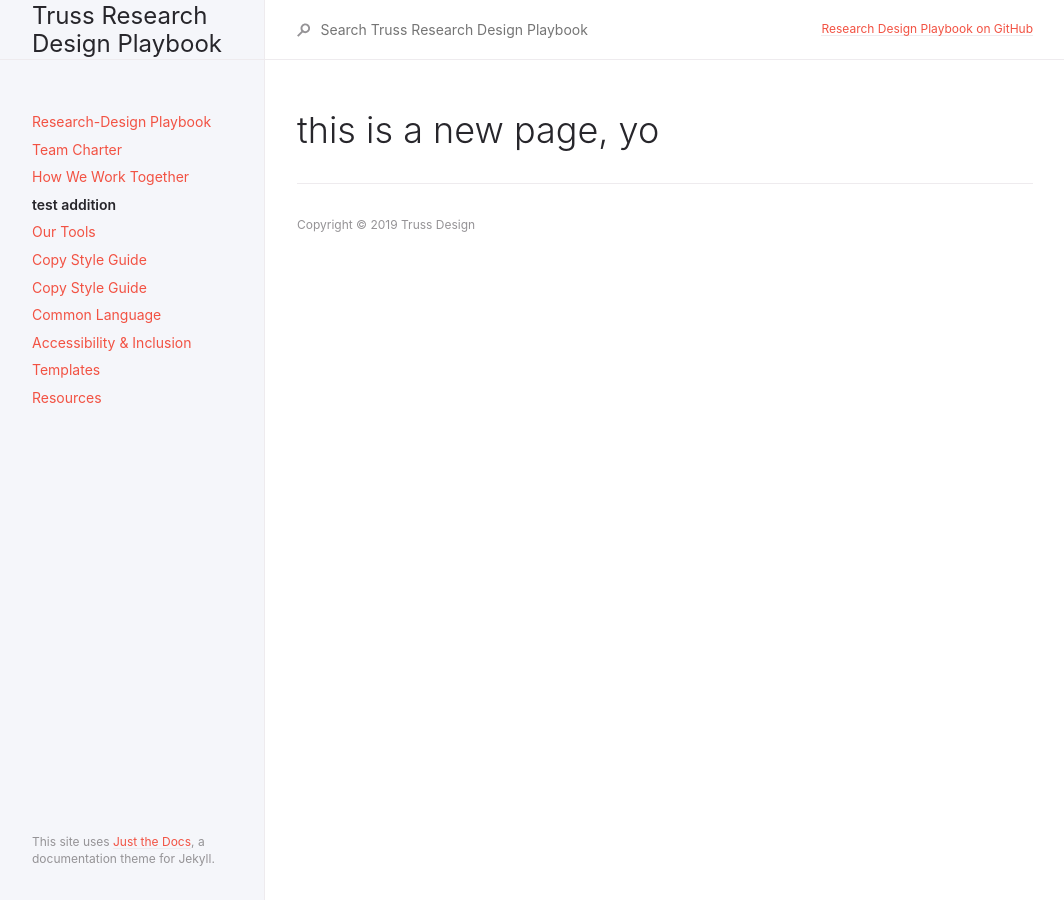
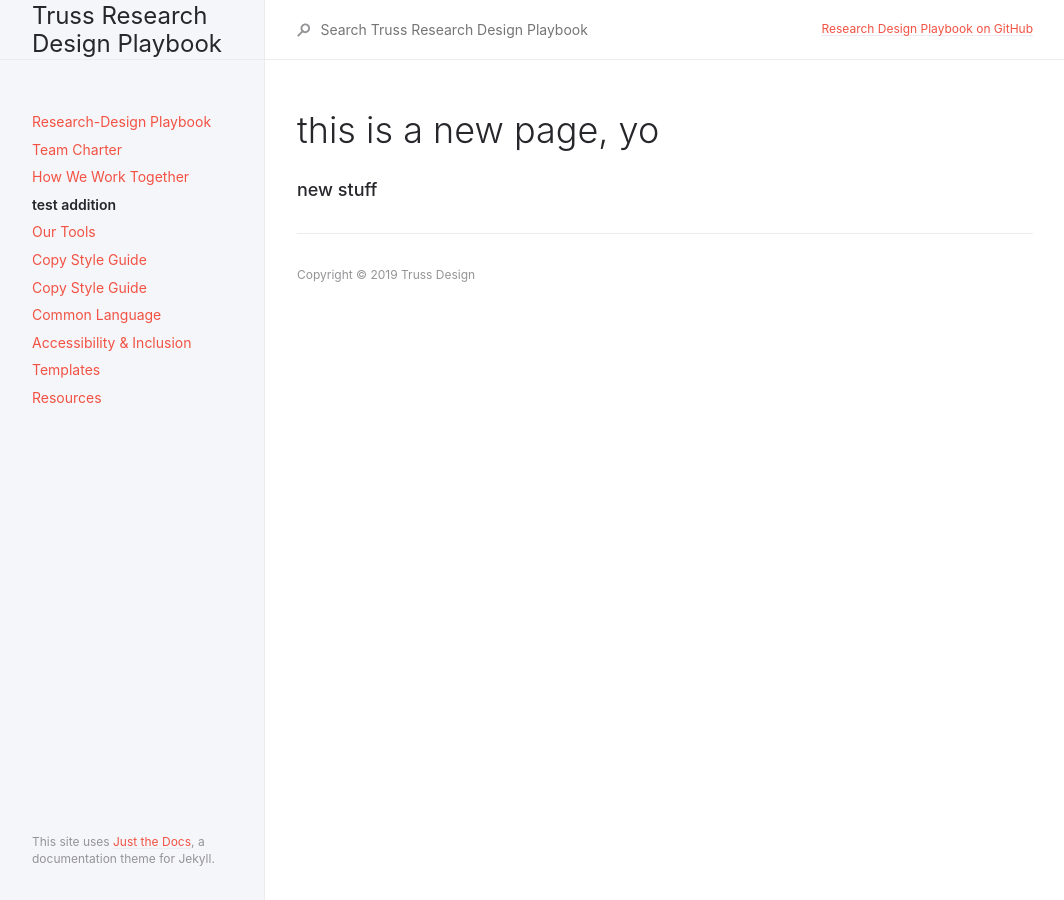
Before and after one commit to trussworks/research-design-playbook, a Jekyll site: the page built from docs/test-addition.md, in a window 1280 px wide. Shown: the whole page, without its empty margins (107-1171 px from the left). Built offline with Jekyll 4.4.1, drawn with Linux system fonts in a browser that asks for light colours.

Commit message:
new stuff

```diff
--- a/docs/test-addition.md
+++ b/docs/test-addition.md
@@ -5,3 +5,4 @@ nav_order: 3
 ---
 
 # this is a new page, yo
+### new stuff
```
Also changed, not shown: 2 other files.
